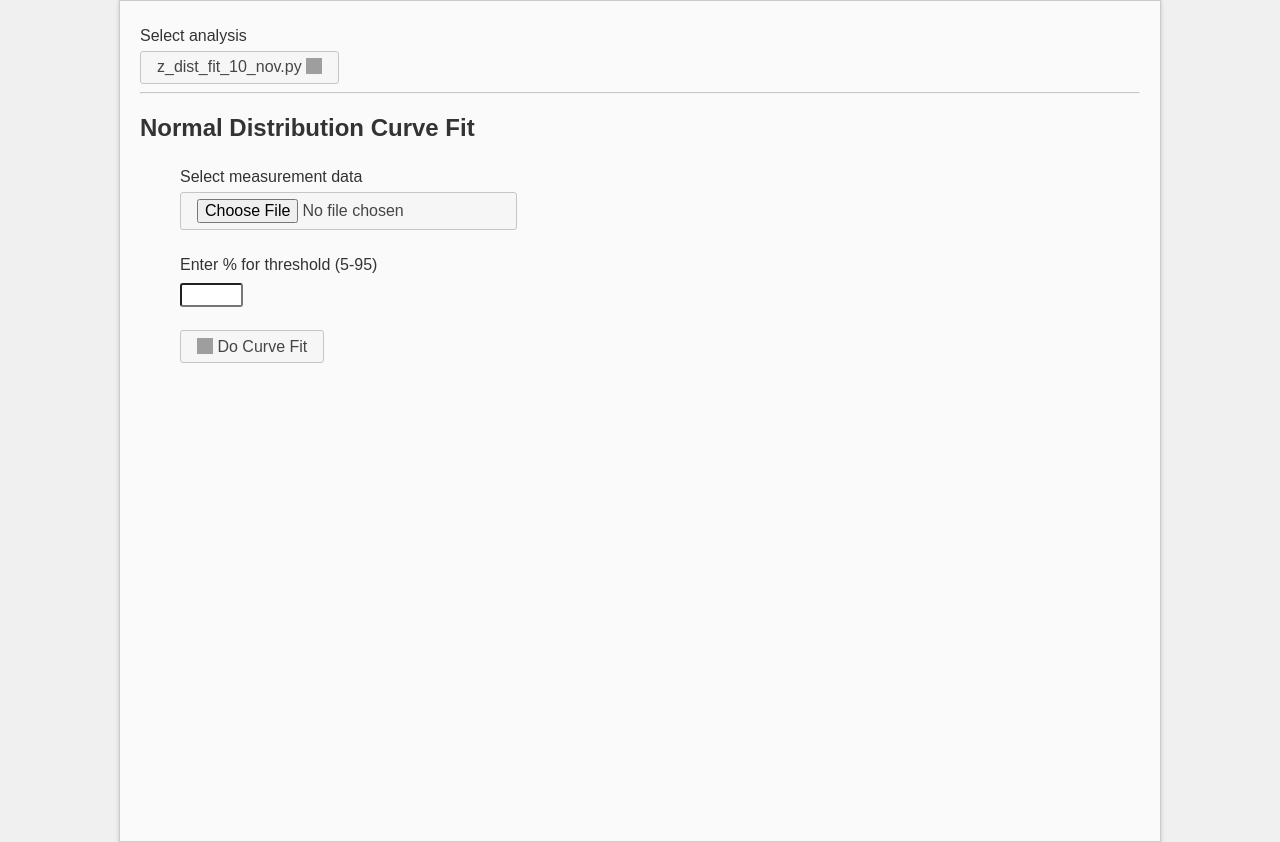
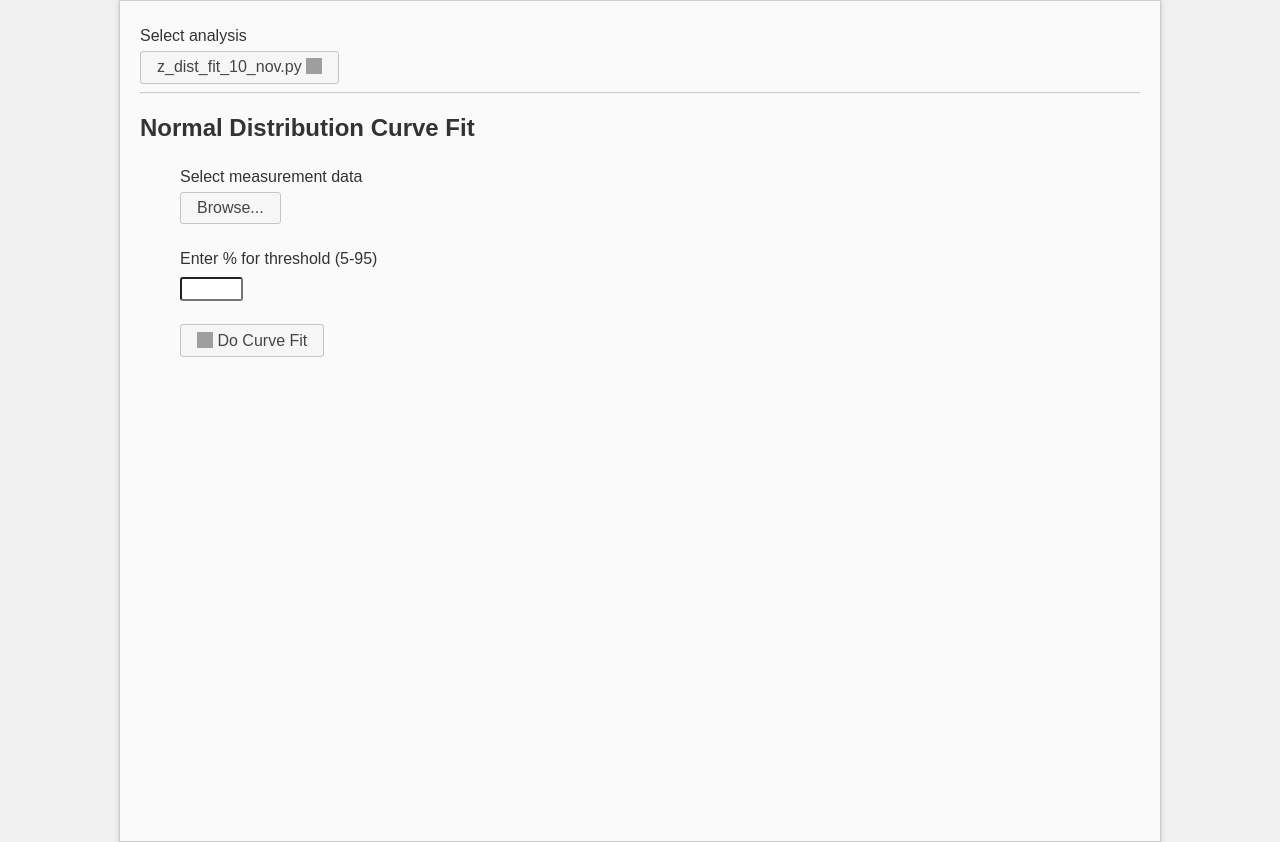
Before and after one commit to CoeJoder/Py-Stats-Webapp, a Flask app: page / in a window 1280 px wide. Run offline with Flask 2, Linux system fonts and the light colour scheme; some libraries are stand-ins or nearby versions; grey boxes are pictures that could not be loaded.

Commit message:
Styled upload button and improved the page rendering.

```diff
--- a/static/ski-slope.css
+++ b/static/ski-slope.css
@@ -87,6 +87,15 @@ input {
     vertical-align: middle;
 }
 
+.upload_button {
+    padding: 10px 20px;
+}
+
+.upload_filename {
+    font-style: italic;
+    padding-left: 10px;
+}
+
 hr {
     background-color: #333;
     opacity: 0.5;
--- a/static/ski-slope.js
+++ b/static/ski-slope.js
@@ -1,15 +1,4 @@
-jQuery(function($) {
-    const DEFAULT_ERROR_MESSAGE = "An unknown exception occurred during processing.";
-    const DEFAULT_SERVER_ERROR_STATUS = "SERVER ERROR";
-
-    // returns true if string is valid HTML
-    function isHtml(str) {
-        const doc = new DOMParser().parseFromString(str, "text/html");
-        return Array.from(doc.body.childNodes).some(function(node) {
-            return node.nodeType == 1;
-        });
-    }
-
+(() => {
     // encapsulation of DOM elements representing an analysis
     class Analysis {
         constructor(headerSelector, formSelector) {
@@ -19,6 +8,14 @@ jQuery(function($) {
             this.$imageContainer = this.$form.find(".image_container");
             this.$resultsContainer = this.$form.find(".calc_results_container");
             const that = this;
+
+            // display uploaded filename on selection
+            this.$form.find(".upload_button").change(function() {
+                const fileList = $(this).prop("files");
+                if (fileList && fileList.length > 0) {
+                    that.$form.find(".upload_filename").text(fileList[0].name);
+                }
+            });
 
             // async form submission
             this.$form.submit(function(e) {
@@ -119,7 +116,7 @@ jQuery(function($) {
         }
 
         clearError() {
-            this.$errorLog.empty().css("display", "none");
+            this.$errorLog.empty().hide();
         }
 
         displayImage(src) {
@@ -127,13 +124,26 @@ jQuery(function($) {
         }
 
         clearImage() {
-            this.$imageContainer.empty().css("display", "none");
+            this.$imageContainer.empty().hide();
         }
     }
 
+    // on document load
+    jQuery(function($) {
+        const DEFAULT_ERROR_MESSAGE = "An unknown exception occurred during processing.";
+        const DEFAULT_SERVER_ERROR_STATUS = "SERVER ERROR";
+
+        // returns true if string is valid HTML
+        function isHtml(str) {
+            const doc = new DOMParser().parseFromString(str, "text/html");
+            return Array.from(doc.body.childNodes).some(function(node) {
+                return node.nodeType == 1;
+            });
+        }
+
         // we currently have two analyses on the page
-    const zdist = new Analysis("#zdist_header", "#zdist_form");
-    const lsq = new Analysis("#lsq_header", "#lsq_form");
+        const zdist = window.SkiSlope.zdist = new Analysis("#zdist_header", "#zdist_form");
+        const lsq = window.SkiSlope.lsq = new Analysis("#lsq_header", "#lsq_form");
 
         // for lsq, toggle the bounds section using a checkbox
         lsq.$form.find("#specify_bounds").change(function() {
@@ -146,20 +156,5 @@ jQuery(function($) {
                 lsq.$form.find("#bounds_overlay").css("z-index", 1);
             }
         });
-
-    // initialize analysis selector
-    $("#analysis").selectmenu({
-        width: "auto",
-        change: function(event, ui) {
-            const val = $(this).val();
-            if (val == "lsq") {
-                zdist.hide();
-                lsq.show();
-            }
-            else {
-                lsq.hide();
-                zdist.show()
-            }
-        }
     });
-});
+})();
--- a/templates/ski-slope.html
+++ b/templates/ski-slope.html
@@ -42,7 +42,15 @@
             <div id="zdist_fields" class="form-panel">
                 <div class="field">
                     <div>Select measurement data</div>
-                    <div><input class="ui-button ui-widget ui-corner-all" type="file" name="spreadsheet"/></div>
+                    <div>
+                        <label>
+                            <span class="ui-button ui-widget ui-corner-all" role="button">
+                                Browse...
+                            </span>
+                            <input class="upload_button" type="file" name="spreadsheet" style="display: none;"/>
+                        </label>
+                        <span class="upload_filename"></span>
+                    </div>
                 </div>
                 <div class="field">
                     <div>Enter % for threshold (5-95)</div>
@@ -63,7 +71,15 @@
             <div id="lsq_fields" class="form-panel">
                 <div class="field">
                     <div>Select measurement data</div>
-                    <div><input class="ui-button ui-widget ui-corner-all" type="file" name="spreadsheet"/></div>
+                    <div>
+                        <label>
+                            <span class="ui-button ui-widget ui-corner-all" role="button">
+                                Browse...
+                            </span>
+                            <input class="upload_button" type="file" name="spreadsheet" style="display: none;"/>
+                        </label>
+                        <span class="upload_filename"></span>
+                    </div>
                 </div>
                 <div class="field">
                     <div id="curve_equation"></div>
@@ -127,6 +143,25 @@
             throwOnError: false
         });
         {% endraw %}
+
+        // initialize module
+        window.SkiSlope = (window.SkiSlope || {});
+
+        // initialize analysis selector
+        $("#analysis").selectmenu({
+            width: "auto",
+            change: function(event, ui) {
+                const val = $(this).val();
+                if (val == "lsq") {
+                    window.SkiSlope.zdist.hide();
+                    window.SkiSlope.lsq.show();
+                }
+                else {
+                    window.SkiSlope.lsq.hide();
+                    window.SkiSlope.zdist.show();
+                }
+            }
+        });
     </script>
 </body>
 </html>
```
Lines whose indentation alone changed are shown as unchanged.
